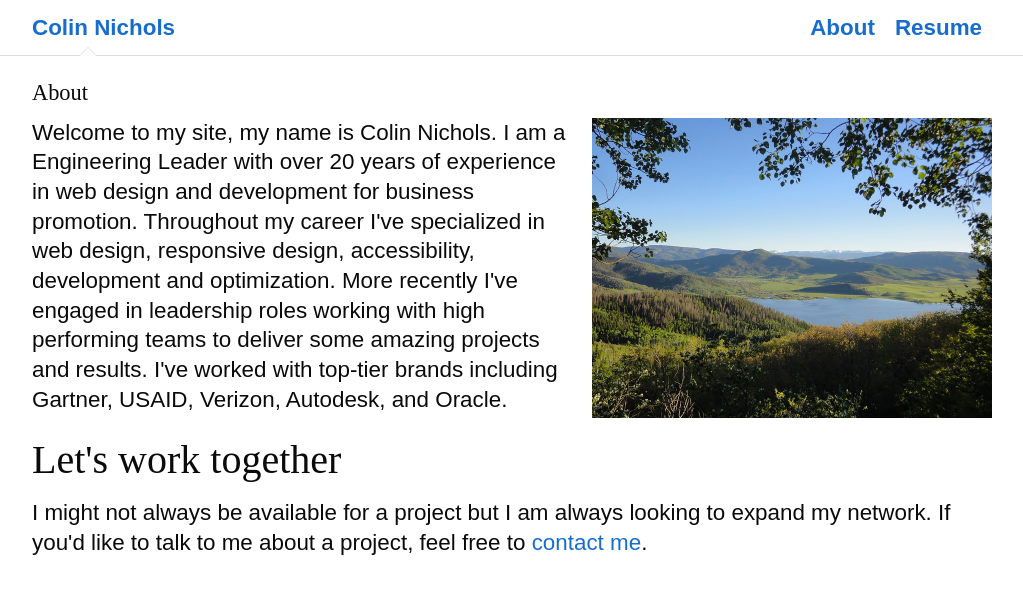
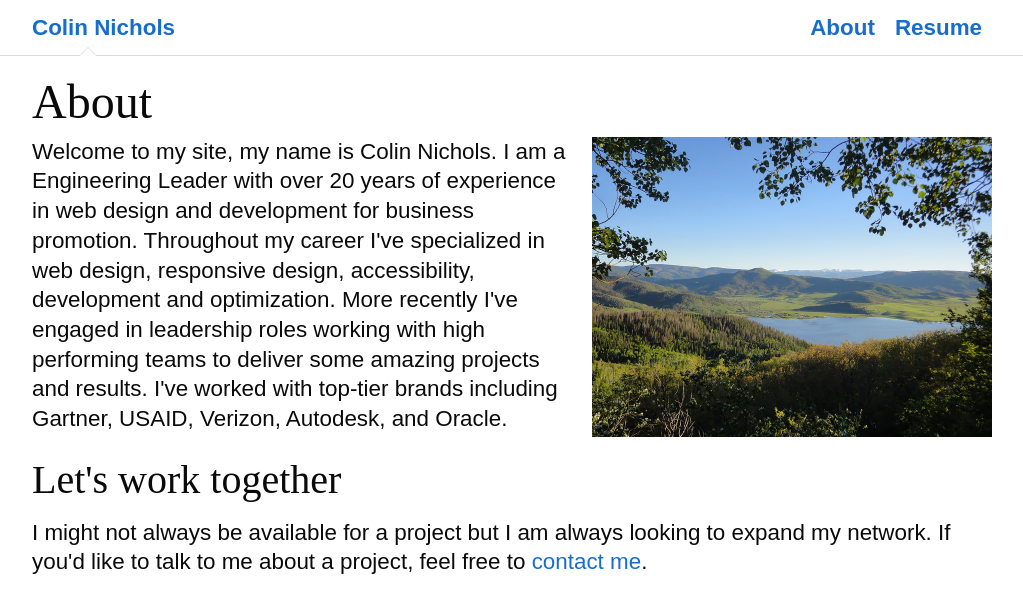
Before and after one commit to colinnichols/website, a React (Vite) app: page / in a window 1280 px wide. Shown: the top 612 px of the page, without its empty margins (128-1151 px from the left). Built offline with nearby package versions, Linux system fonts and the light colour scheme.

Commit message:
Adjusted About page title to match style from Resume

```diff
--- a/src/about/About.jsx
+++ b/src/about/About.jsx
@@ -4,7 +4,7 @@ const About = () => {
   return (
     <>
       <div className="flex flex-col md:block">
-        <h1>About</h1>
+        <h1 className="page-title">About</h1>
         <PhotoContainer />
         <p>
           Welcome to my site, my name is Colin Nichols. I am a Engineering
```
